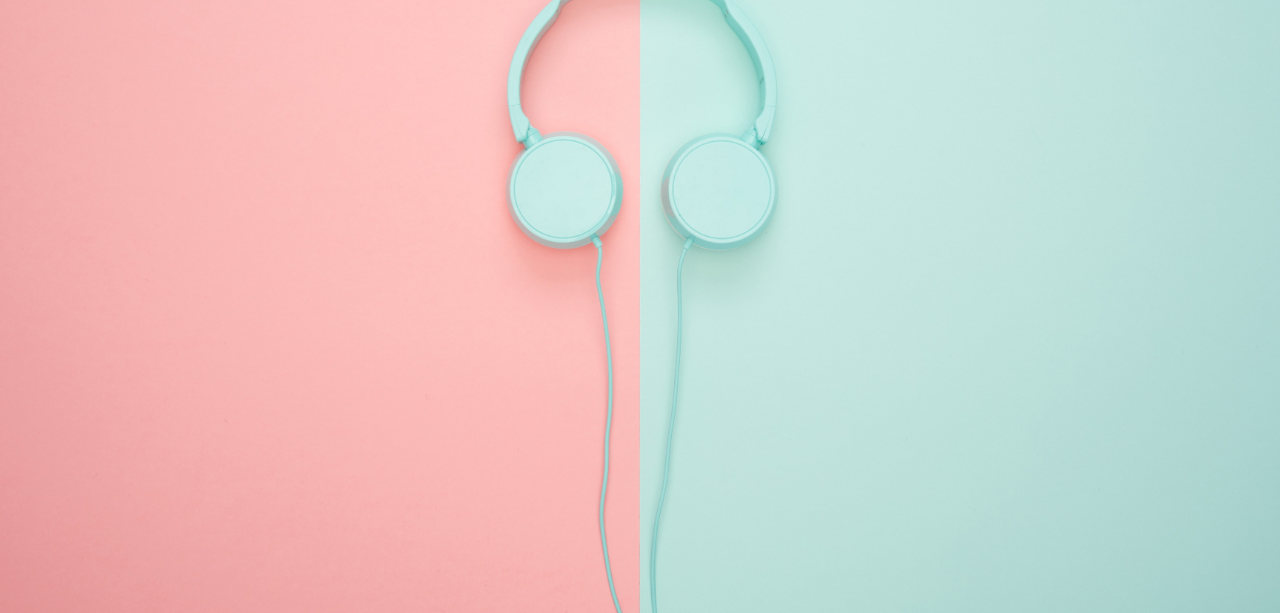
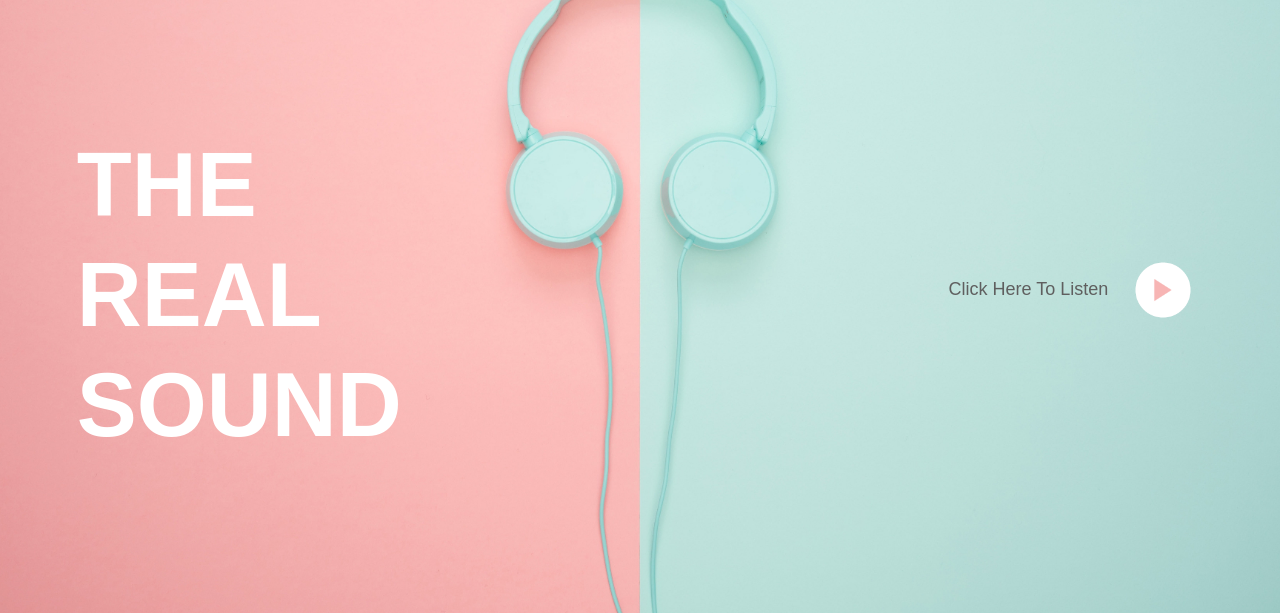
Before and after one commit to ammarnas/Music-Player, a plain HTML site: page index.html in a window 1280 px wide. Shown: the part 187-800 px from the top of the page. Drawn offline with Linux system fonts and the light colour scheme.

Commit message:
Add content

```diff
--- a/index.html
+++ b/index.html
@@ -19,7 +19,16 @@
                 <li><a href="#">PRODUCTS</a></li>
                 <li><a href="#">CONNECT</a></li>
             </ul>
+        </div>
 
+        <div class="content">
+            <div class="left-col">
+                <h1>THE<br> REAL <br> SOUND</h1>
+            </div>
+            <div class="right-col">
+                <p>Click Here To Listen</p>
+                <img src="Images/play_button.png" alt="" id="icon">
+            </div>
         </div>
     </div>
 </body>
--- a/style.css
+++ b/style.css
@@ -38,3 +38,40 @@
     color: #5f5f5f;
     font-size: 15px;
 }
+
+.content {
+    width: 100%;
+    position: absolute;
+    top: 30%;
+}
+
+.left-col {
+    margin: 6%;
+}
+
+.left-col h1 {
+    font-size: 90px;
+    color: #fff;
+    line-height: 110px;
+    float: left;
+}
+
+.right-col {
+    float: right;
+    margin-right: 6%;
+    margin-top: 120px;
+    display: flex;
+    align-items: center;
+}
+
+.right-col p {
+    font-size: 18px;
+    color: #5f5f5f;
+    font-weight: 400;
+    margin: 15px;
+}
+
+#icon {
+    width: 80px;
+    cursor: pointer;
+}
```
